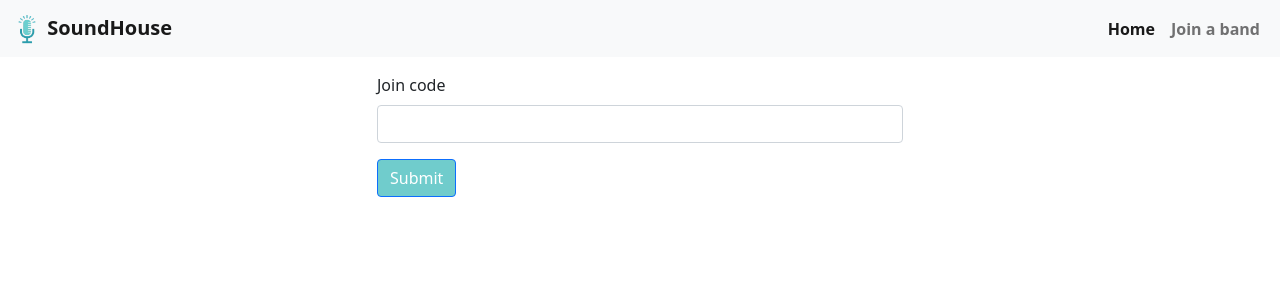
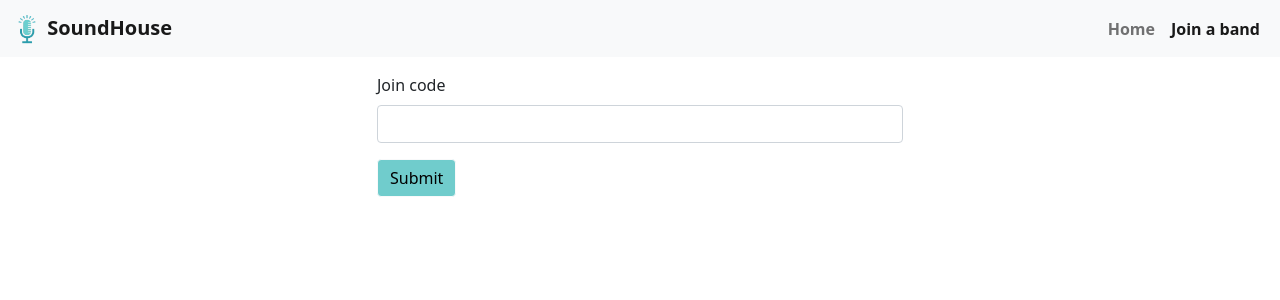
Before and after one commit to annaernst/SoundHouse, a Flask app: page /join in a window 1280 px wide. Shown: the top 300 px of the page. Run offline with Flask 2, Linux system fonts and the light colour scheme.

Commit message:
Update join.html

```diff
--- a/app/templates/join.html
+++ b/app/templates/join.html
@@ -26,10 +26,10 @@
           <div class="collapse navbar-collapse" id="navbarSupportedContent">
             <ul class="navbar-nav ms-auto mb-2 mb-lg-0">
               <li class="nav-item">
-                <a class="nav-link active" aria-current="page" href="{{url_for('static', filename='index')}}">Home</a>
+                <a class="nav-link" href="{{url_for('static', filename='index')}}">Home</a>
               </li>
               <li class="nav-item">
-                <a class="nav-link" href="{{url_for('static', filename='join')}}">Join a band</a>
+                <a class="nav-link active" aria-current="page" href="{{url_for('static', filename='join')}}">Join a band</a>
               </li>
             </ul>
           </div>
@@ -42,7 +42,7 @@
           <label for="exampleInputPassword1" class="form-label">Join code</label>
           <input type="password" class="form-control" id="exampleInputPassword1">
         </div>
-        <button type="submit" class="btn btn-primary submit-btn">Submit</button>
+        <button type="submit" class="btn btn-light submit-btn">Submit</button>
     </form>
 
     <!--BOOTSTRAP JS-->
```
